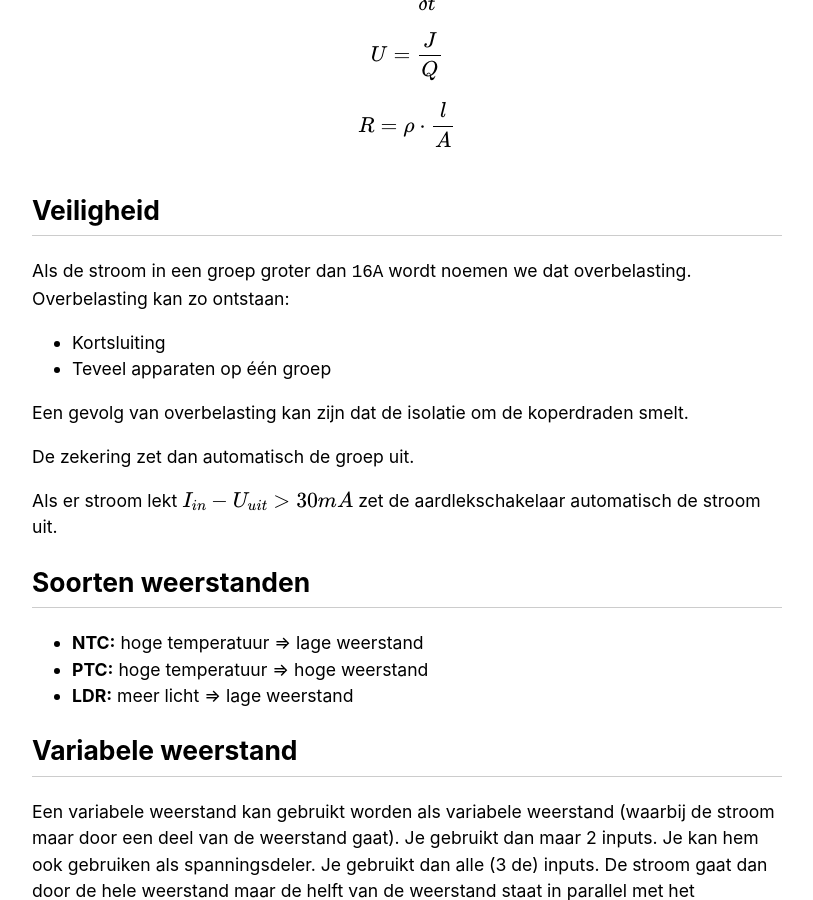
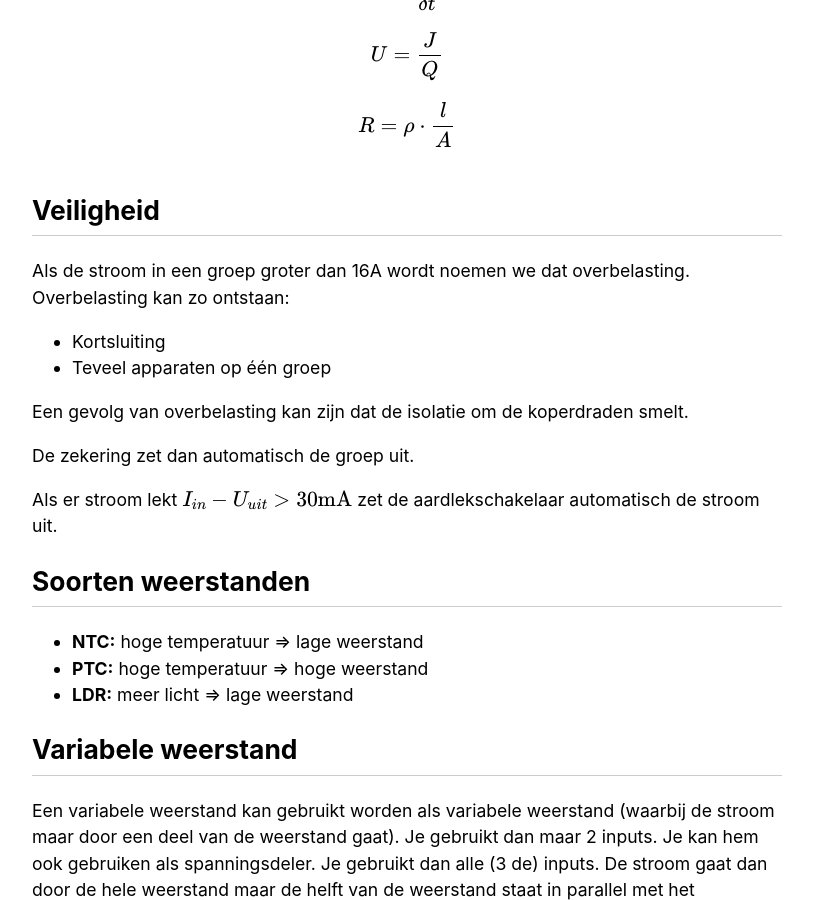
Before and after one commit to RobinBoers/school.geheimesite.nl, a Jekyll site: the page built from 4VWO/TW1/Natuurkunde.md, in a window 1280 px wide and 900 px high, scrolled down 464 px. Shown: the whole window, without its empty margins (233-1046 px from the left). Built offline with Jekyll 4.4.1, drawn with Linux system fonts in a browser that asks for light colours; our own code applies the rules of GitHub Pages for plain Markdown files.

Commit message:
Small improvements

```diff
--- a/4VWO/TW1/Natuurkunde.md
+++ b/4VWO/TW1/Natuurkunde.md
@@ -13,7 +13,7 @@ title: Elektriciteit
 
 ## Veiligheid
 
-Als de stroom in een groep groter dan `16A` wordt noemen we dat overbelasting. Overbelasting kan zo ontstaan:
+Als de stroom in een groep groter dan 16A wordt noemen we dat overbelasting. Overbelasting kan zo ontstaan:
 
 - Kortsluiting
 - Teveel apparaten op één groep
@@ -22,7 +22,7 @@ Een gevolg van overbelasting kan zijn dat de isolatie om de koperdraden smelt.
 
 De zekering zet dan automatisch de groep uit.
 
-Als er stroom lekt \\(I\_{in} - U\_{uit} > 30 mA\\) zet de aardlekschakelaar automatisch de stroom uit.
+Als er stroom lekt \\(I\_{in} - U\_{uit} > 30 \text{mA}\\) zet de aardlekschakelaar automatisch de stroom uit.
 
 ## Soorten weerstanden
 
```
Also changed, not shown: 5VWO/TW1/NLT.md (+2 -2 lines).
